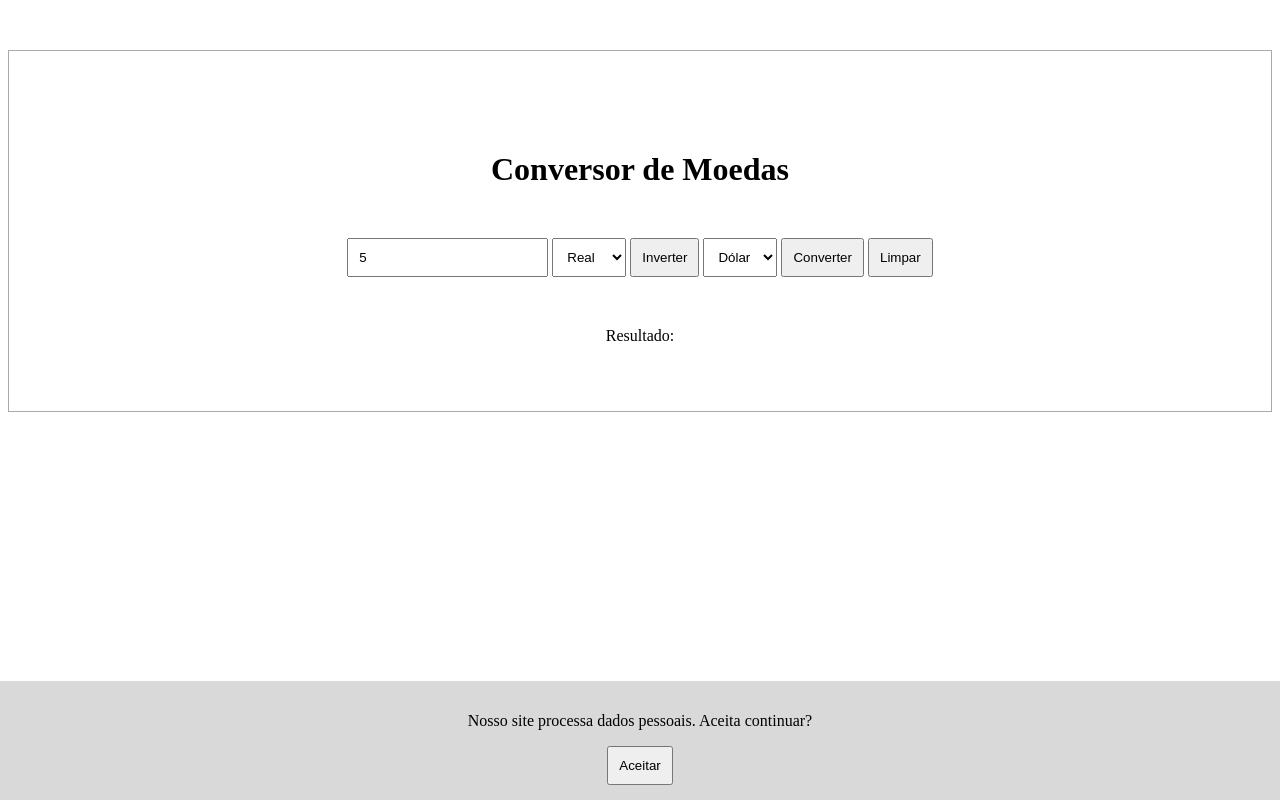
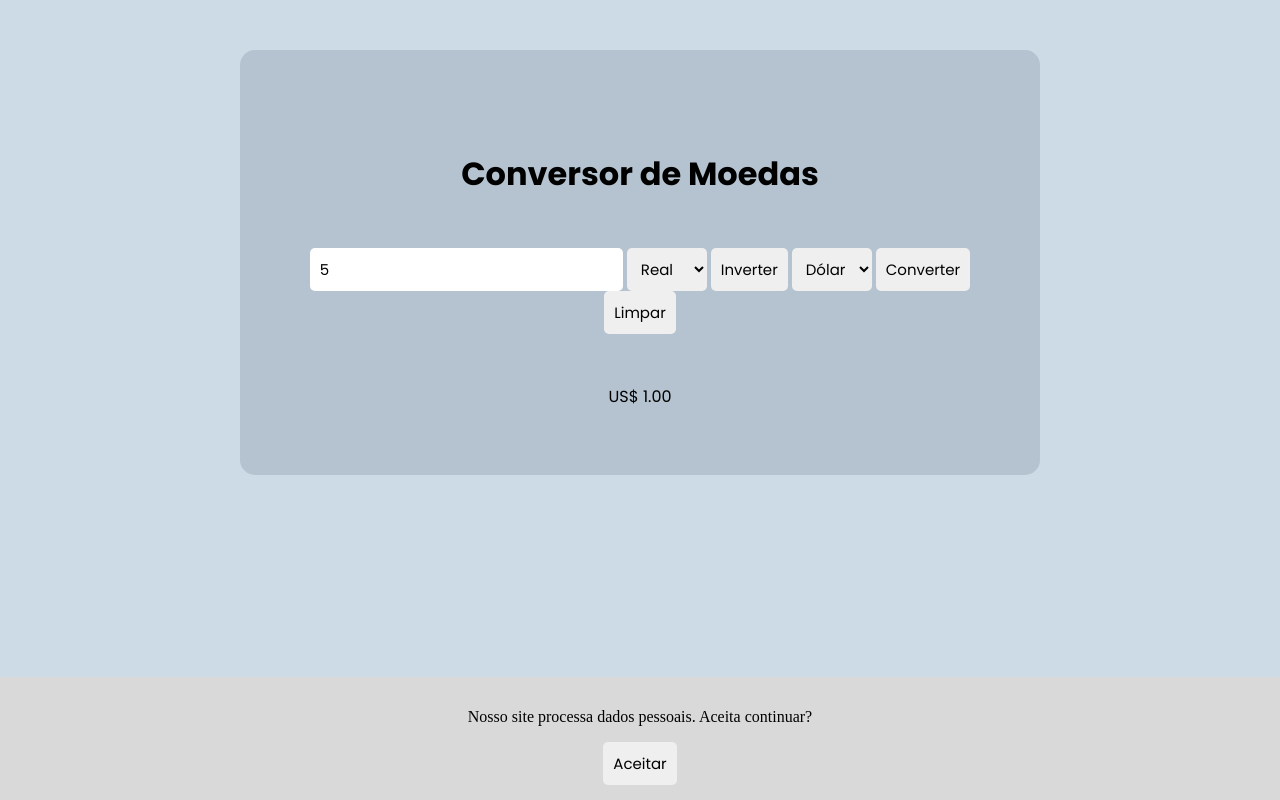
Before and after one commit to l-chema/projeto-conversor, a plain HTML site: page conversorMoeda.html in a window 1280 px wide. Both pictures are taken after typing "5" into the empty fields and a click on the button "Converter". Drawn offline with Linux system fonts and the light colour scheme; no server answers.

Commit message:
aula 2504

```diff
--- a/conversorMoeda.html
+++ b/conversorMoeda.html
@@ -5,6 +5,9 @@
     <meta name="viewport" content="width=device-width, initial-scale=1.0">
     <title>Conversor de Moedas</title>
     <link rel="stylesheet" href="estiloConversor.css">
+    <link rel="preconnect" href="https://fonts.googleapis.com">
+    <link rel="preconnect" href="https://fonts.gstatic.com" crossorigin>
+    <link href="https://fonts.googleapis.com/css2?family=Poppins:ital,wght@0,100;0,200;0,300;0,400;0,500;0,600;0,700;0,800;0,900;1,100;1,200;1,300;1,400;1,500;1,600;1,700;1,800;1,900&display=swap" rel="stylesheet">
 </head>
 <body>
     <div class="container">
--- a/conversorMoedas.js
+++ b/conversorMoedas.js
@@ -64,6 +64,9 @@ valorUsuario.addEventListener("keypress", function(event) {
 });
 
 function converter() {
+
+    buscaAPI();
+
     let valorUsuario = document.getElementById("valor-usuario").value;
 
     let moedaOrigem = document.getElementById("moeda1").value;
@@ -138,7 +141,7 @@ function aceitaMensagem() {
     localStorage.setItem("aceitouCookie", "1");
 }
 
-function recuperaHistoricoDeConversoes {
+function recuperaHistoricoDeConversoes() {
     let historico = localStorage.getItem("historico");
 
     if(!historico){
@@ -150,3 +153,13 @@ function recuperaHistoricoDeConversoes {
     console.log(historicoConvertido);
 
 }
+
+function buscaAPI() {
+    let url = "https://economia.awesomeapi.com.br/json/last/USD-BRL";
+    fetch(url).then(function(data){
+        if(data.status == 200) {
+            console.log("deu tudo certo")
+        }
+        console.log(data)
+    }).catch()
+}
--- a/estiloConversor.css
+++ b/estiloConversor.css
@@ -2,11 +2,19 @@ input, select, button /* é possível estilizar tags diferentes ao mesmo tempo,
     padding: 10px; /* padding cria um espaço dentro do elemento */
 }
 
+body {
+    background-color: #cddbe7;
+}
+
 .container {
-    border: 1px solid #aaa;
+    background-color: #b4c3cf;
+    width: 700px;
     padding: 50px;
     text-align: center;
     margin-top: 50px;
+    margin-left: auto;
+    margin-right: auto;
+    border-radius: 15px;
 }
 
 .mensagem-usuario {
@@ -23,12 +31,25 @@ input, select, button /* é possível estilizar tags diferentes ao mesmo tempo,
 .oculto {
     display: none;
 }
+button, input, select {
+    border: none;
+    border-radius: 5px;
+    font-size: 15px;
+    font-family: "Poppins", sans-serif;
+}
 
+button:hover {
+    cursor: pointer;
+    background-color: #96aec2;
+    color: white;
+}
 #titulo {
     margin-top: 50px;
     margin-bottom: 50px;
+    font-family: "Poppins", sans-serif;
 }
 
 #resultado {
     margin-top: 50px;
+    font-family: "Poppins", sans-serif;
 }
```
